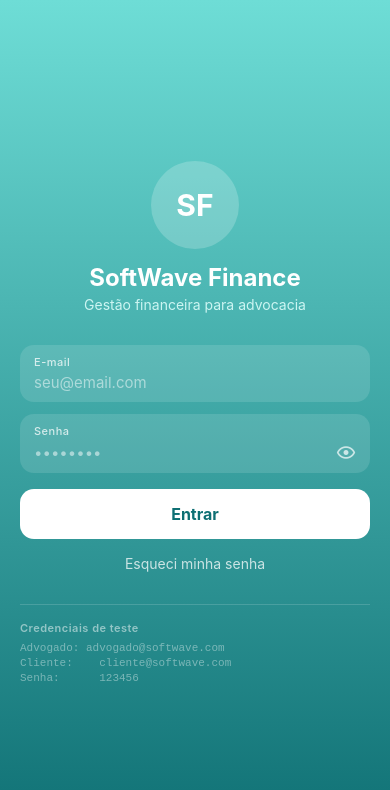
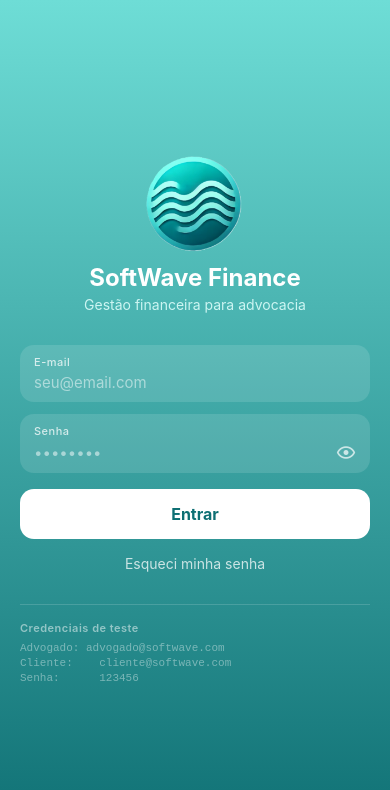
Before and after one commit to SoftWave-SPTech/react-native-softwave-front, a React Native app in the folder mobile/: screen / in a window 390 px wide. Shown: the top 790 px of the page. Built offline with nearby package versions, Linux system fonts and the light colour scheme.

Commit message:
Refactor login handling and add logo to LoginScreen; introduce global type declarations for image assets

```diff
--- a/mobile/App.tsx
+++ b/mobile/App.tsx
@@ -70,9 +70,11 @@ export default function App() {
   if (screen === 'Login') {
     return (
       <LoginScreen
-        onLogin={() => navigate('Home')}
+        onLogin={async () => {
+          navigate('Home');
+          return { success: true };
+        }}
         onEsqueciSenha={() => navigate('EsqueciSenha')}
-        onClienteAcesso={() => navigate('ClienteHome')}
       />
     );
   }
--- a/mobile/src/screens/LoginScreen.tsx
+++ b/mobile/src/screens/LoginScreen.tsx
@@ -1,7 +1,8 @@
 import React, { useState } from 'react';
-import { View, Text, TextInput, Pressable, StyleSheet, ActivityIndicator } from 'react-native';
+import { View, Text, TextInput, Pressable, StyleSheet, ActivityIndicator, Image } from 'react-native';
 import { LinearGradient } from 'expo-linear-gradient';
 import { MaterialCommunityIcons } from '@expo/vector-icons';
+import logoImage from '../../assets/softwave-logo.png';
 
 type Props = {
   onLogin: (email: string, senha: string) => Promise<{ success: boolean; error?: string }>;
@@ -35,7 +36,8 @@ export function LoginScreen({ onLogin, onEsqueciSenha }: Props) {
         {/* Logo */}
         <View style={styles.logoContainer}>
           <View style={styles.logoCircle}>
-            <Text style={styles.logoText}>SF</Text>
+            <Image source={logoImage} style={styles.logoImage} />
+            {/* <Text style={styles.logoText}></Text> */}
           </View>
           <Text style={styles.title}>SoftWave Finance</Text>
           <Text style={styles.subtitle}>Gestão financeira para advocacia</Text>
@@ -140,6 +142,11 @@ const styles = StyleSheet.create({
     justifyContent: 'center',
     marginBottom: 14,
   },
+  logoImage: {
+    width: 136,
+    height: 136,
+    resizeMode: 'contain',
+  },
   logoText: {
     fontSize: 30,
     color: '#FFFFFF',
```
Also changed, not shown: mobile/global.d.ts (added, +19 -0 lines), mobile/assets/Design sem nome (8).png (added), mobile/assets/softwave-logo.png (added).
